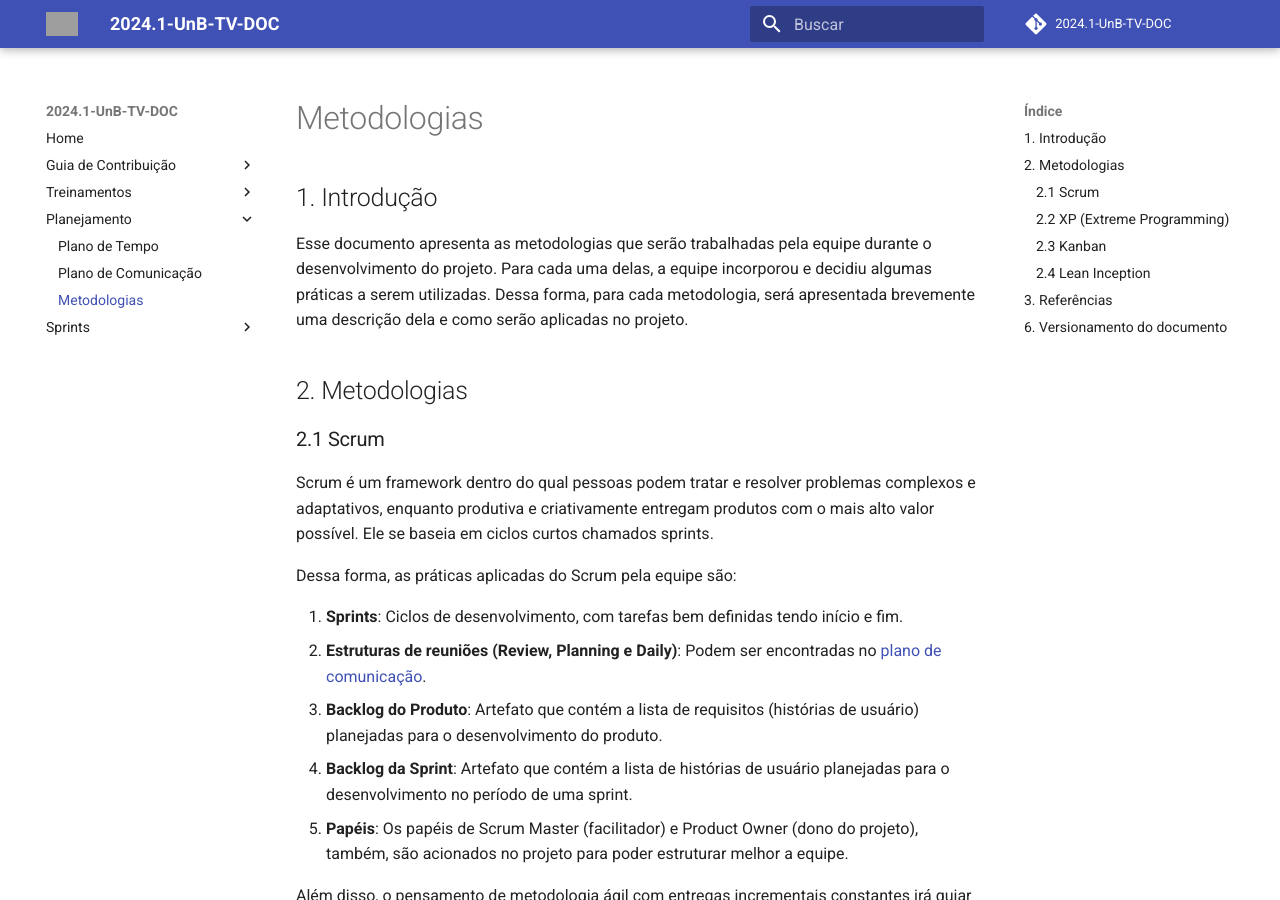
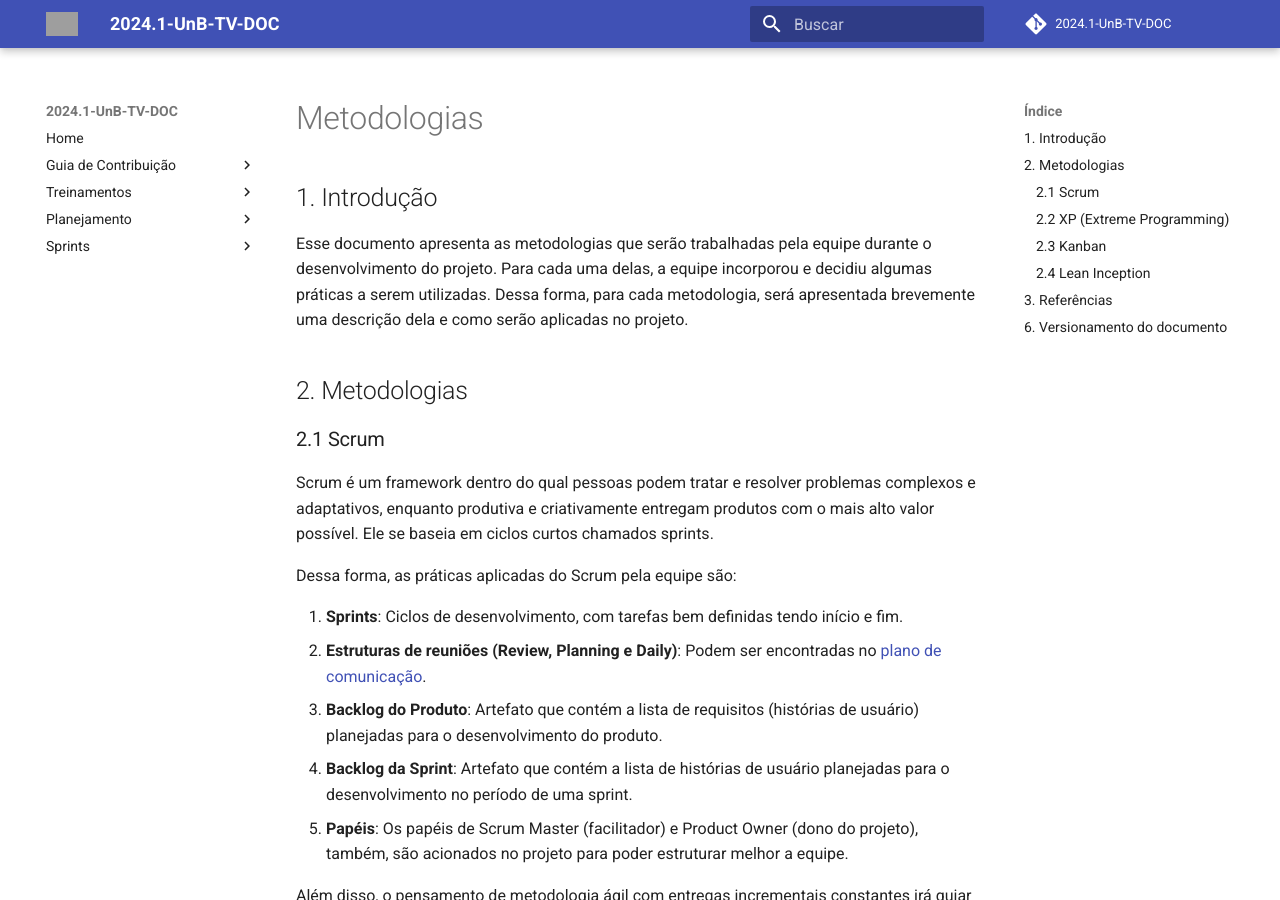
Before and after one commit to fga-eps-mds/2024.1-UnB-TV-DOC, an MkDocs documentation site: the page built from docs/planejamento/Metodologias.md, in a window 1280 px wide and 900 px high. Built offline with MkDocs 1.6.1 and Material for MkDocs 9.7.7, drawn with Linux system fonts in a browser that asks for light colours; comment, search, counter and statistics services are not loaded; some of the changed lines change nothing that is shown; grey boxes are pictures that could not be loaded.

Commit message:
Update mkdocs.yml

```diff
--- a/mkdocs.yml
+++ b/mkdocs.yml
@@ -13,7 +13,7 @@ nav:
   - Planejamento:
     - Plano de Tempo: planejamento/PlanejamentoTempo.md
     - Plano de Comunicação: planejamento/PlanoComunicacao.md
-    - Metodologias: planejamento/Metodologias.md
+    # - Metodologias: planejamento/Metodologias.md
   - Sprints:
     - Sprint Template: sprints/SprintTemplate/SprintTemplate.md
     - Pareamento Template: sprints/SprintTemplate/PareamentoTemplate.md
```
